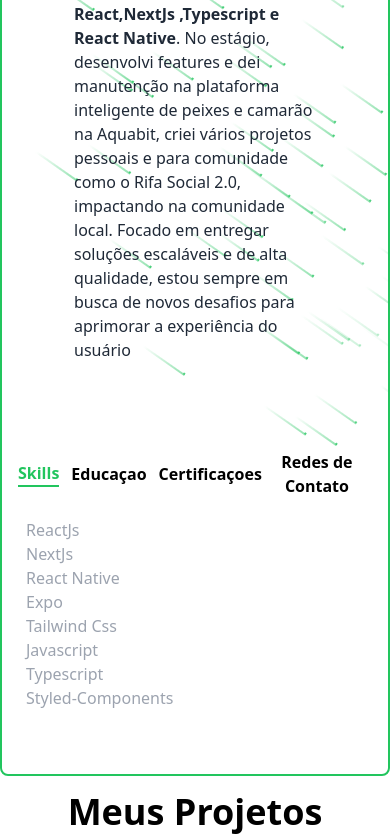
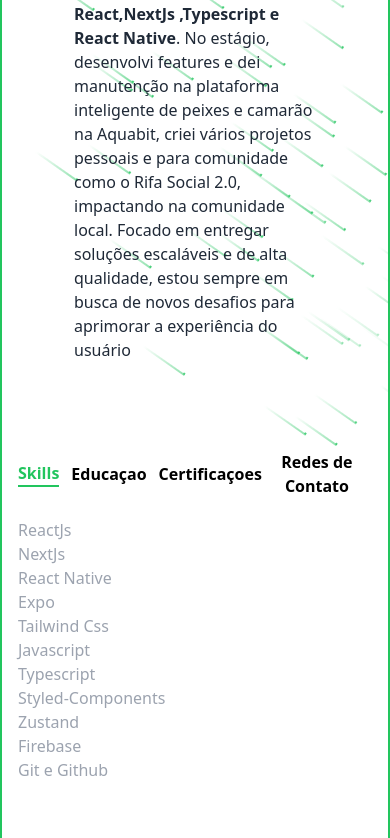
Before and after one commit to GuilhaoF/portifolio-luis, a Next.js app: page / in a window 390 px wide. Shown: the part 1156-1994 px from the top of the page. Built offline with nearby package versions, Linux system fonts and the light colour scheme.

Commit message:
download cv habilited and fix bugs

```diff
--- a/src/components/about-section.tsx
+++ b/src/components/about-section.tsx
@@ -1,4 +1,4 @@
-'use client';
+"use client";
 import Image from "next/image";
 import { useState, useTransition } from "react";
 import TabButton from "./tabbar-button";
@@ -12,13 +12,12 @@ import {
 import Link from "next/link";
 import Meteors from "./magicui/meteors";
 
-
 const TAB_DATA = [
   {
     title: "Skills",
     id: "skills",
     content: (
-      <ul className="text-gray-400 pl-2">
+      <ul className="text-gray-400  grid grid-cols-1 sm:grid-cols-2 ">
         <li>ReactJs</li>
         <li>NextJs</li>
         <li>React Native</li>
@@ -27,6 +26,9 @@ const TAB_DATA = [
         <li>Javascript</li>
         <li>Typescript</li>
         <li>Styled-Components</li>
+        <li>Zustand</li>
+        <li>Firebase</li>
+        <li>Git e Github</li>
       </ul>
     ),
   },
@@ -112,7 +114,10 @@ export function AboutSection() {
   }
 
   return (
-    <section className="relative mt-4 flex w-full flex-col items-center justify-center overflow-hidden rounded-lg py-8  border-2 border-green-500 bg-background md:shadow-xl" id="about">
+    <section
+      className="relative mt-4 flex w-full flex-col items-center justify-center overflow-hidden rounded-lg py-8  border-2 border-green-500 bg-background md:shadow-xl"
+      id="about"
+    >
       <Meteors number={250} />
       <div className="md:grid md:grid-cols-2 gap-8 items-center py-8 px-4 xl:gap-16 sm:py-16 xl:px-16">
         <Image
@@ -125,7 +130,15 @@ export function AboutSection() {
         <div className="mt-4 md:mt-0 text-left flex flex-col h-full">
           <h2 className="text-4xl font-bold text-black mb-4">Sobre Mim</h2>
           <div className="blur-background text-gray-800 p-14">
-          Me chamo Luis Felipe sou desenvolvedor front-end e mobile com experiência na criação de interfaces modernas e intuitivas usando <strong>React,NextJs ,Typescript e React Native</strong>. No estágio, desenvolvi features e dei manutenção na plataforma inteligente de peixes e camarão na Aquabit, criei vários projetos pessoais e para comunidade como o Rifa Social 2.0, impactando na comunidade local. Focado em entregar soluções escaláveis e de alta qualidade, estou sempre em busca de novos desafios para aprimorar a experiência do usuário
+            Me chamo Luis Felipe sou desenvolvedor front-end e mobile com
+            experiência na criação de interfaces modernas e intuitivas usando{" "}
+            <strong>React,NextJs ,Typescript e React Native</strong>. No
+            estágio, desenvolvi features e dei manutenção na plataforma
+            inteligente de peixes e camarão na Aquabit, criei vários projetos
+            pessoais e para comunidade como o Rifa Social 2.0, impactando na
+            comunidade local. Focado em entregar soluções escaláveis e de alta
+            qualidade, estou sempre em busca de novos desafios para aprimorar a
+            experiência do usuário
           </div>
           <div className="flex flex-row justify-start mt-8">
             <TabButton
@@ -162,8 +175,6 @@ export function AboutSection() {
           </div>
         </div>
       </div>
-
-
     </section>
   );
 }
--- a/src/components/hero-section.tsx
+++ b/src/components/hero-section.tsx
@@ -10,28 +10,17 @@ export function HeroSection() {
     <section className="lg:py-16">
       <div className="grid grid-cols-1 sm:grid-cols-12">
         {/* Secao de Informacoes */}
-        <div
-          className="col-span-8 place-self-center text-center justify-self-start"
-        >
-          {/* <div className="flex flex-col items-center sm:items-start mx-4">
+        <div className="col-span-8 place-self-center text-center justify-self-start">
+          <div className="container flex flex-col">
             <GradualSpacing
-              className="font-display text-center sm:text-left text-4xl font-bold tracking-[-0.1em] text-black md:text-2xl  break-words"
-              text="Luis Felipe"
-            />
-
-
-          </div> */}
-          <div className="container flex flex-col">
-          <GradualSpacing
               className="text-2xl lg:text-4xl font-bold md:leading-[5rem]  text-black"
               text="Luis Felipe"
             />
-          <GradualSpacing
+            <GradualSpacing
               className="text-2xl lg:text-4xl font-bold text-black"
               text="Front-end e Mobile Developer "
             />
           </div>
-
 
           <div className="mx-4">
             <Link
@@ -43,7 +32,9 @@ export function HeroSection() {
             </Link>
 
             <Link
-              href="/"
+              href="/Cv/Demo-CV.pdf"
+              download={"My-CV"}
+              target="_blank"
               className="p-4 inline-block py-2 w-full sm:w-fit rounded-full mx-2 text-white mt-3"
             >
               <span className="block bg-[#121212]  rounded-full px-5 py-2">
```
Also changed, not shown: 1 other file (tests, documents, lock files or other folders).
